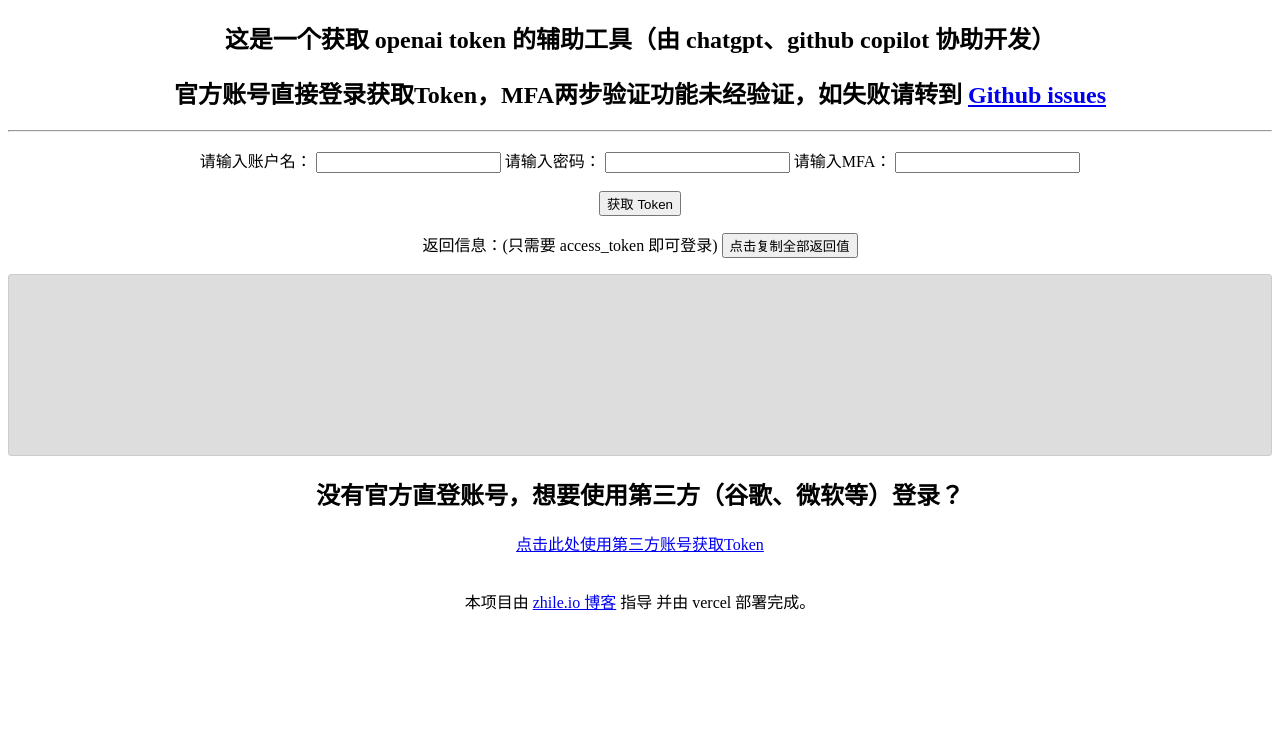
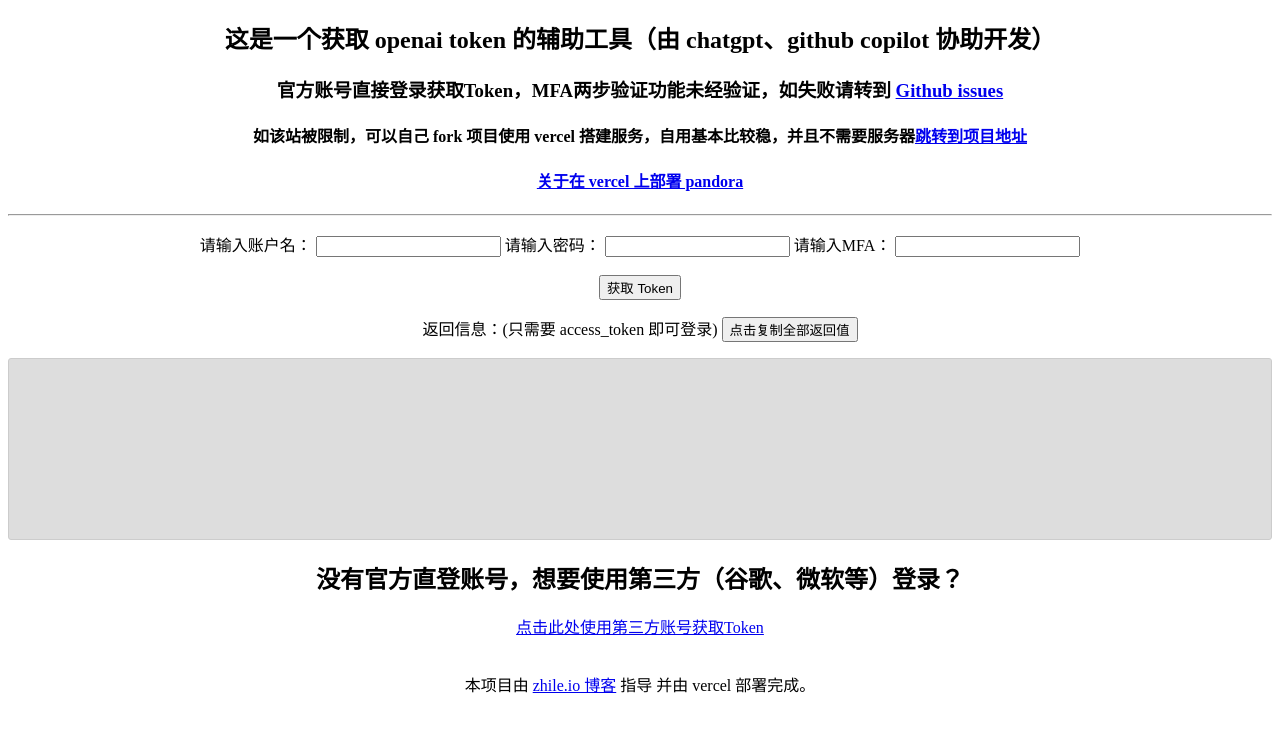
Before and after one commit to ayuayue/chatgpt_token_vercel, a plain HTML site: page public/login.html in a window 1280 px wide. Drawn offline with Linux system fonts and the light colour scheme.

Commit message:
📦 NEW:

```diff
--- a/public/login.html
+++ b/public/login.html
@@ -22,7 +22,9 @@
 <body>
     <h2 style="text-align: center;">这是一个获取 openai token 的辅助工具（由 chatgpt、github copilot 协助开发）</h2>
     <div style="text-align: center;">
-        <h2>官方账号直接登录获取Token，MFA两步验证功能未经验证，如失败请转到 <a href="https://github.com/ayuayue/chatgpt_token_vercel/issues">Github issues</a></h2>
+        <h3>官方账号直接登录获取Token，MFA两步验证功能未经验证，如失败请转到 <a href="https://github.com/ayuayue/chatgpt_token_vercel/issues" target="_blank">Github issues</a></h3>
+        <h4>如该站被限制，可以自己 fork 项目使用 vercel 搭建服务，自用基本比较稳，并且不需要服务器<a href="https://github.com/ayuayue/chatgpt_token_vercel" target="_blank">跳转到项目地址</a></h4>
+        <h4><a href="https://github.com/pengzhile/pandora-cloud-serverless" target="_blank">关于在 vercel 上部署 pandora </a></h4>
         <hr>
         <p>
             <form action="#" method="post" id="getLoginToken">
@@ -42,7 +44,7 @@
             <div style="text-align: left;word-wrap: break-word;"><pre id="response"></pre></div>
         </p>
         <h2>没有官方直登账号，想要使用第三方（谷歌、微软等）登录？</h2>
-        <a href="/third.html">点击此处使用第三方账号获取Token</a>
+        <a href="/third.html" target="_blank">点击此处使用第三方账号获取Token</a>
         <br><br>
         <p>
             本项目由 <a target="_blank" href="https://zhile.io/2023/05/19/how-to-get-chatgpt-access-token-via-pkce.html">zhile.io 博客</a> 指导 并由 vercel 部署完成。
```
Also changed, not shown: 1 other file.
